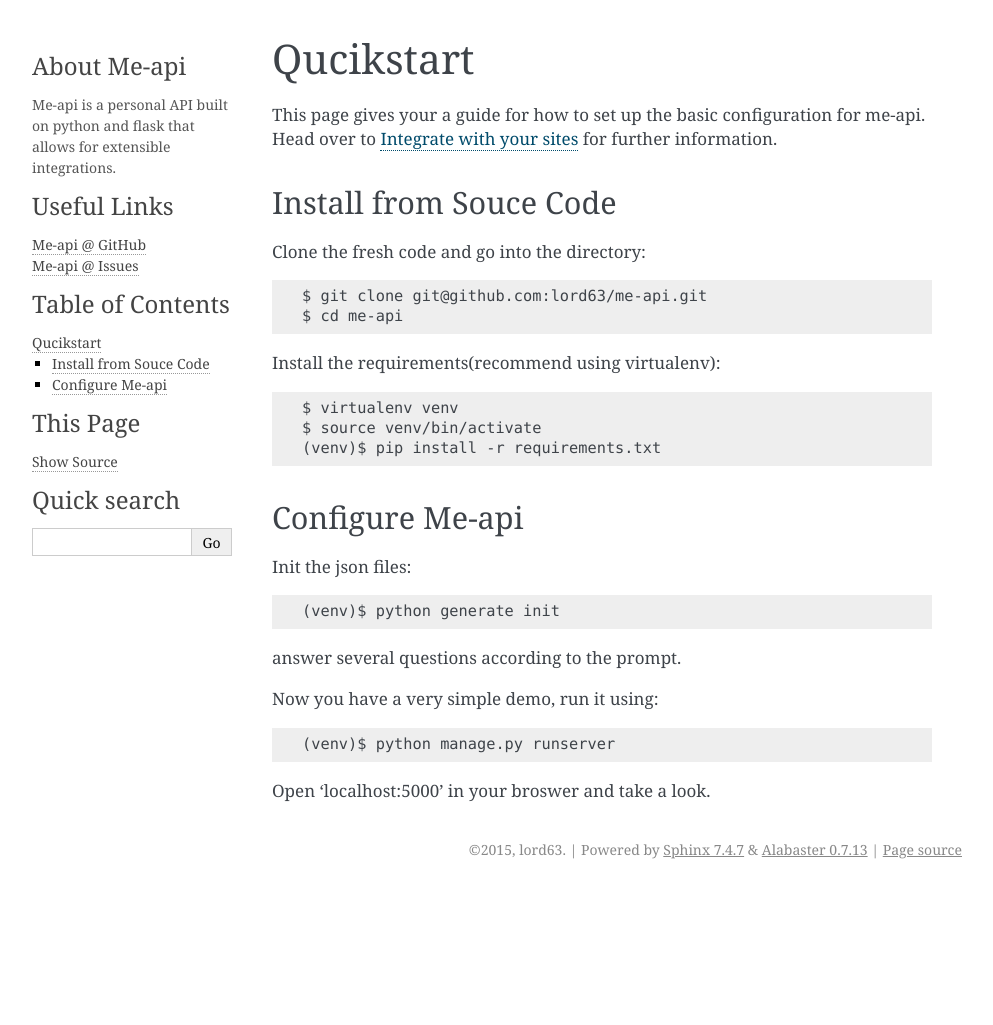
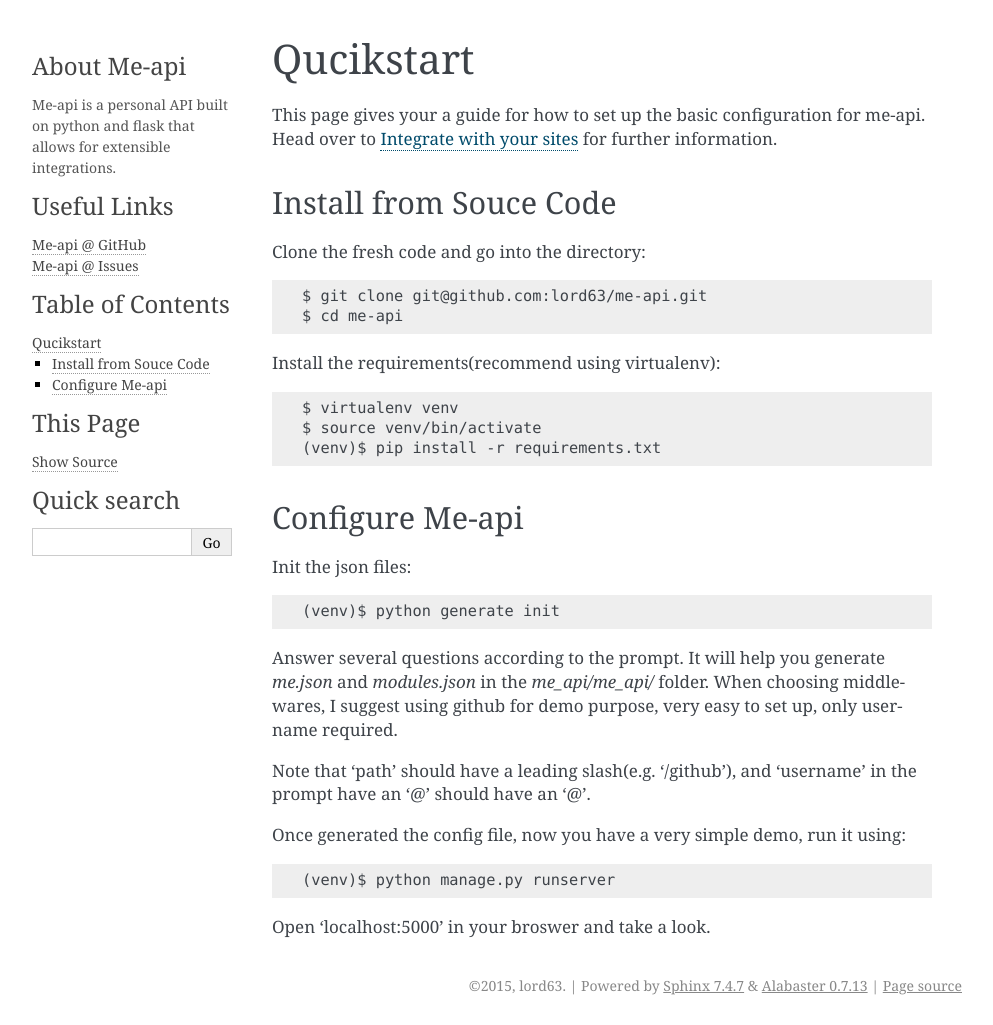
Before and after one commit to lord63/me-api, a Sphinx documentation site: the page built from docs/quickstart.rst, in a window 1280 px wide. Shown: the whole page, without its empty margins (148-1141 px from the left). Built offline with Sphinx 7.4.7, drawn with Linux system fonts in a browser that asks for light colours; before the commit the page ends 900 px from its top, so only the background shows below that.

Commit message:
Update quickstart.rst

```diff
--- a/docs/quickstart.rst
+++ b/docs/quickstart.rst
@@ -25,9 +25,16 @@ Init the json files::
 
     (venv)$ python generate init
 
-answer several questions according to the prompt.
+Answer several questions according to the prompt. It will help you generate
+`me.json` and `modules.json` in the `me_api/me_api/` folder. When choosing
+middlewares, I suggest using github for demo purpose, very easy to set up,
+only username required.
 
-Now you have a very simple demo, run it using::
+Note that 'path' should have a leading slash(e.g. '/github'), and 'username'
+in the prompt have an '@' should have an '@'.
+
+Once generated the config file, now you have a very simple demo,
+run it using::
 
     (venv)$ python manage.py runserver
 
```
